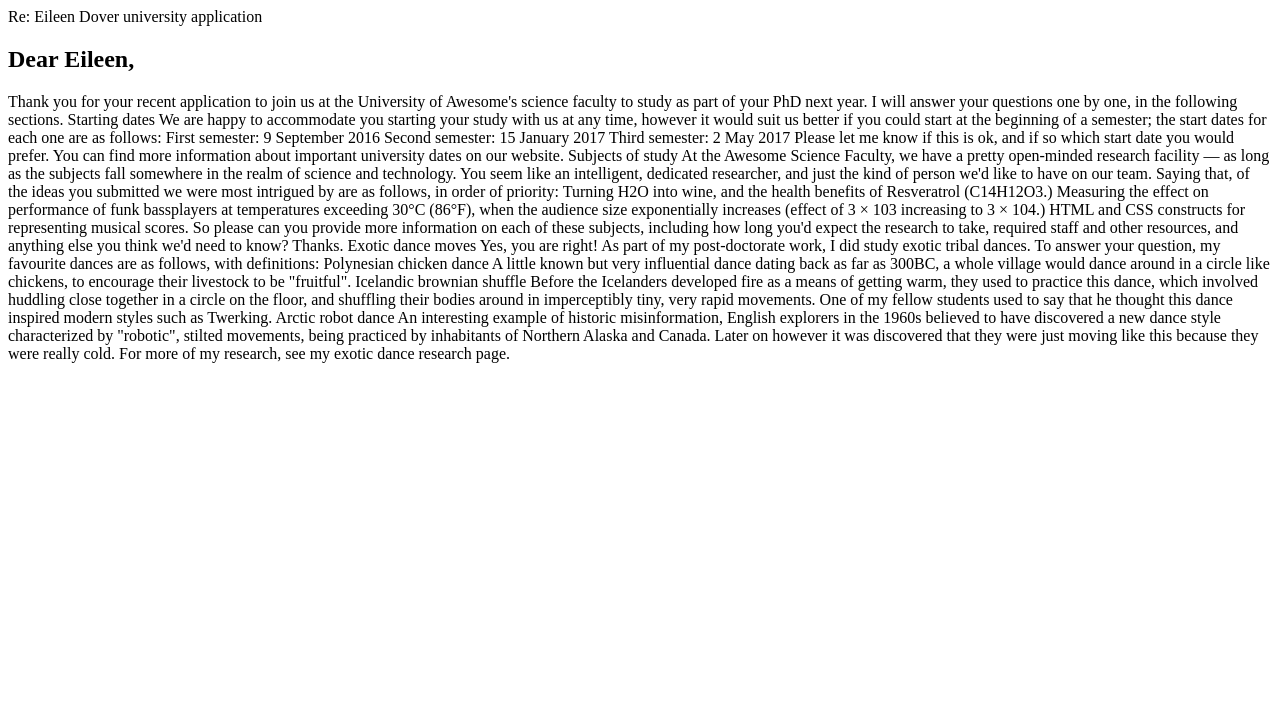
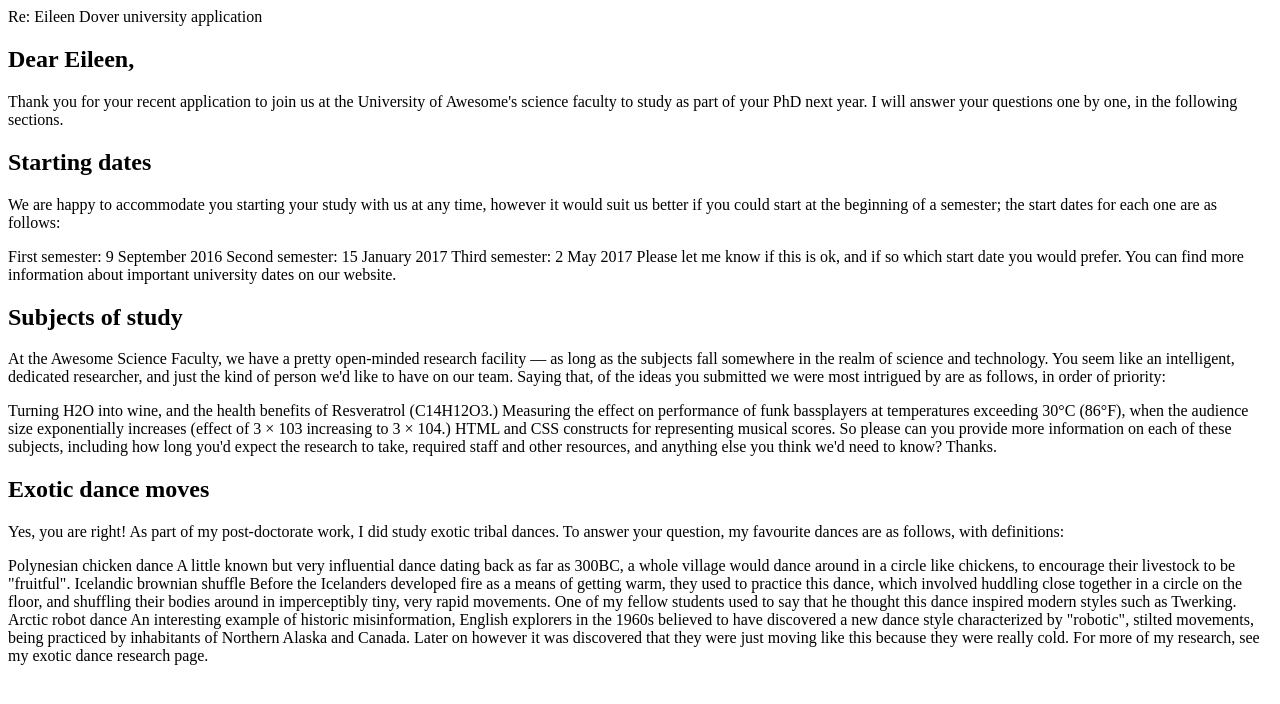
Before and after one commit to Khayendi/letter-assessment, a plain HTML site: page index.html in a window 1280 px wide. Drawn offline with Linux system fonts and the light colour scheme.

Commit message:
making a letter

```diff
--- a/index.html
+++ b/index.html
@@ -7,11 +7,11 @@
     <title>Document</title>
 </h1>Re: Eileen Dover university application</h1>
 <h2>Dear Eileen,</h2>
-<p>Thank you for your recent application to join us at the University of Awesome's science faculty to study as part of your PhD next year. I will answer your questions one by one, in the following sections.
+<p>Thank you for your recent application to join us at the University of Awesome's science faculty to study as part of your PhD next year. I will answer your questions one by one, in the following sections.</p>
 
-    Starting dates
+    <h2>Starting dates</h2>
 
-    We are happy to accommodate you starting your study with us at any time, however it would suit us better if you could start at the beginning of a semester; the start dates for each one are as follows:
+    <p>We are happy to accommodate you starting your study with us at any time, however it would suit us better if you could start at the beginning of a semester; the start dates for each one are as follows:</p>
 
     First semester: 9 September 2016
     Second semester: 15 January 2017
@@ -19,22 +19,22 @@
 
     Please let me know if this is ok, and if so which start date you would prefer.
 
-    You can find more information about important university dates on our website.
+    You can find more information about important university dates on our website.</p>
 
 
-    Subjects of study
-    At the Awesome Science Faculty, we have a pretty open-minded research facility — as long as the subjects fall somewhere in the realm of science and technology. You seem like an intelligent, dedicated researcher, and just the kind of person we'd like to have on our team. Saying that, of the ideas you submitted we were most intrigued by are as follows, in order of priority:
+    <h2>Subjects of study</h2>
+   <p> At the Awesome Science Faculty, we have a pretty open-minded research facility — as long as the subjects fall somewhere in the realm of science and technology. You seem like an intelligent, dedicated researcher, and just the kind of person we'd like to have on our team. Saying that, of the ideas you submitted we were most intrigued by are as follows, in order of priority:</p>
 
     Turning H2O into wine, and the health benefits of Resveratrol (C14H12O3.)
     Measuring the effect on performance of funk bassplayers at temperatures exceeding 30°C (86°F), when the audience size exponentially increases (effect of 3 × 103 increasing to 3 × 104.)
     HTML and CSS constructs for representing musical scores.
 
-    So please can you provide more information on each of these subjects, including how long you'd expect the research to take, required staff and other resources, and anything else you think we'd need to know? Thanks.
+    So please can you provide more information on each of these subjects, including how long you'd expect the research to take, required staff and other resources, and anything else you think we'd need to know? Thanks.</p>
 
 
-    Exotic dance moves
+   <h2>Exotic dance moves</h2>
 
-    Yes, you are right! As part of my post-doctorate work, I did study exotic tribal dances. To answer your question, my favourite dances are as follows, with definitions:
+   <p> Yes, you are right! As part of my post-doctorate work, I did study exotic tribal dances. To answer your question, my favourite dances are as follows, with definitions:</p>
 
     Polynesian chicken dance
     A little known but very influential dance dating back as far as 300BC, a whole village would dance around in a circle like chickens, to encourage their livestock to be "fruitful".
```
